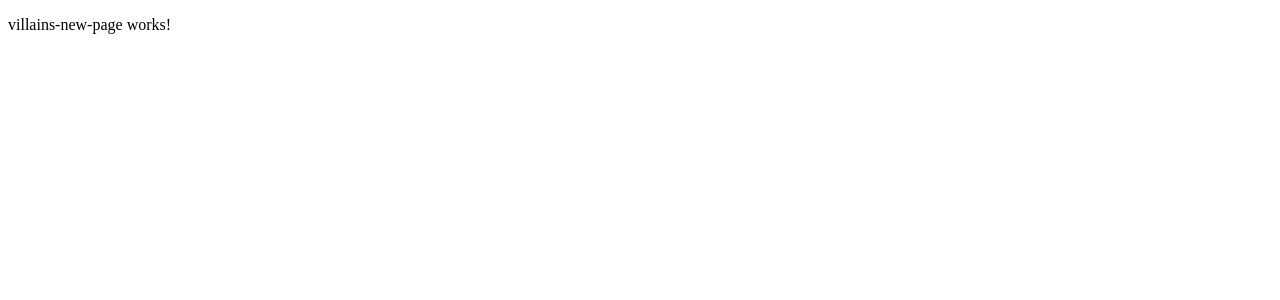
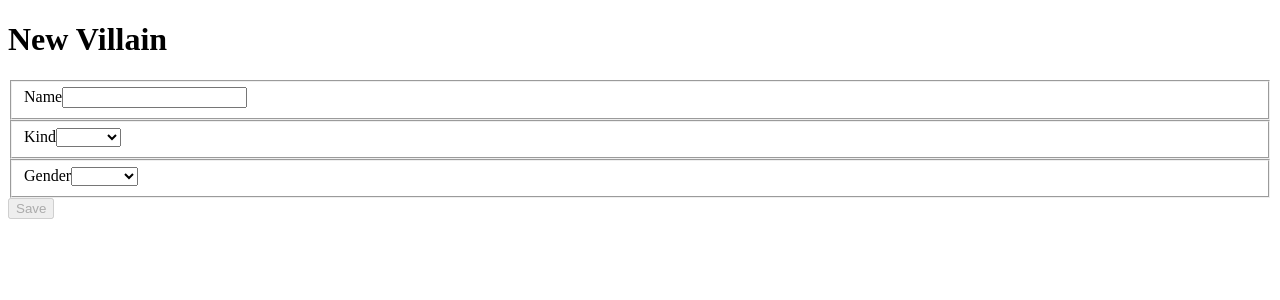
Before and after one commit to tcrock18/villains-app, an Angular app: page /villains/new in a window 1280 px wide. Shown: the top 300 px of the page. Built offline with nearby package versions, Linux system fonts and the light colour scheme.

Commit message:
Create New Villain Form

```diff
--- a/src/app/app.module.ts
+++ b/src/app/app.module.ts
@@ -12,6 +12,7 @@ import { VillainsDeleteVillainPageComponent } from './pages/villains/villains-de
 import { VillainsDetailPageComponent } from './pages/villains/villains-detail-page/villains-detail-page.component';
 import { PageNotFoundComponent } from './pages/villains/page-not-found/page-not-found.component';
 import {VillainService} from "./villain.service";
+import { VillainFormComponent } from './villain-form/villain-form/villain-form.component';
 
 @NgModule({
   declarations: [
@@ -22,6 +23,7 @@ import {VillainService} from "./villain.service";
     VillainsDeleteVillainPageComponent,
     VillainsDetailPageComponent,
     PageNotFoundComponent,
+    VillainFormComponent,
   ],
   imports: [
     BrowserModule,
--- a/src/app/pages/villains/villains-new-page/villains-new-page.component.html
+++ b/src/app/pages/villains/villains-new-page/villains-new-page.component.html
@@ -1,3 +1,3 @@
-<p>
-  villains-new-page works!
-</p>
+<h1>New Villain</h1>
+
+<app-villain-form (valid)="onValid($event)"></app-villain-form>
--- a/src/app/pages/villains/villains-new-page/villains-new-page.component.ts
+++ b/src/app/pages/villains/villains-new-page/villains-new-page.component.ts
@@ -12,4 +12,8 @@ export class VillainsNewPageComponent implements OnInit {
   ngOnInit() {
   }
 
+  onValid(villain) {
+    console.log(villain);
+  }
+
 }
--- /dev/null
+++ b/src/app/villain-form/villain-form/villain-form.component.html
@@ -0,0 +1,29 @@
+<form (ngSubmit)="formSubmitted(villain)" #form="ngForm">
+
+  <fieldset>
+    <label for="name">Name</label>
+    <input type="text" [(ngModel)]="villain.name" id="name" name="name" required #name="ngModel">
+    <span [hidden]="name.valid || name.pristine">Name is required</span>
+  </fieldset>
+
+  <fieldset>
+    <label for="kind">Kind</label>
+    <select type="text" [(ngModel)]="villain.kind" id="kind" name="kind" required #kind="ngModel">
+      <option *ngFor="let opt of kindOptions" [value]="opt">{{ opt }}</option>
+    </select>
+    <span [hidden]="kind.valid || kind.pristine">Kind is required</span>
+  </fieldset>
+
+  <fieldset>
+    <label for="gender">Gender</label>
+    <select type="text" [(ngModel)]="villain.gender" id="gender" name="gender" required #gender="ngModel">
+      <option *ngFor="let gender of genderOptions" [value]="gender">{{ gender }}</option>
+    </select>
+    <span [hidden]="gender.valid || gender.pristine">Gender is required</span>
+  </fieldset>
+
+  <section>
+    <button type="submit" [disabled]="!form.valid">Save</button>
+  </section>
+
+</form>
--- /dev/null
+++ b/src/app/villain-form/villain-form/villain-form.component.ts
@@ -0,0 +1,27 @@
+import {Component, Input, Output, EventEmitter} from '@angular/core';
+
+@Component({
+  selector: 'app-villain-form',
+  templateUrl: './villain-form.component.html',
+  styleUrls: ['./villain-form.component.css']
+})
+export class VillainFormComponent {
+
+  @Input() villain;
+
+  @Output() valid = new EventEmitter<any>();
+
+  kindOptions = ['Mutant', 'Human', 'Other'];
+  genderOptions = ['Male', 'Female', 'Tranny'];
+
+
+  constructor() {
+    if (!this.villain) {
+      this.villain = {};
+    }
+  }
+
+  formSubmitted(villain) {
+    this.valid.emit(villain);
+  }
+}
```
Also changed, not shown: src/app/villain-form/villain-form/villain-form.component.css (added), 1 other file (tests, documents, lock files or other folders).
